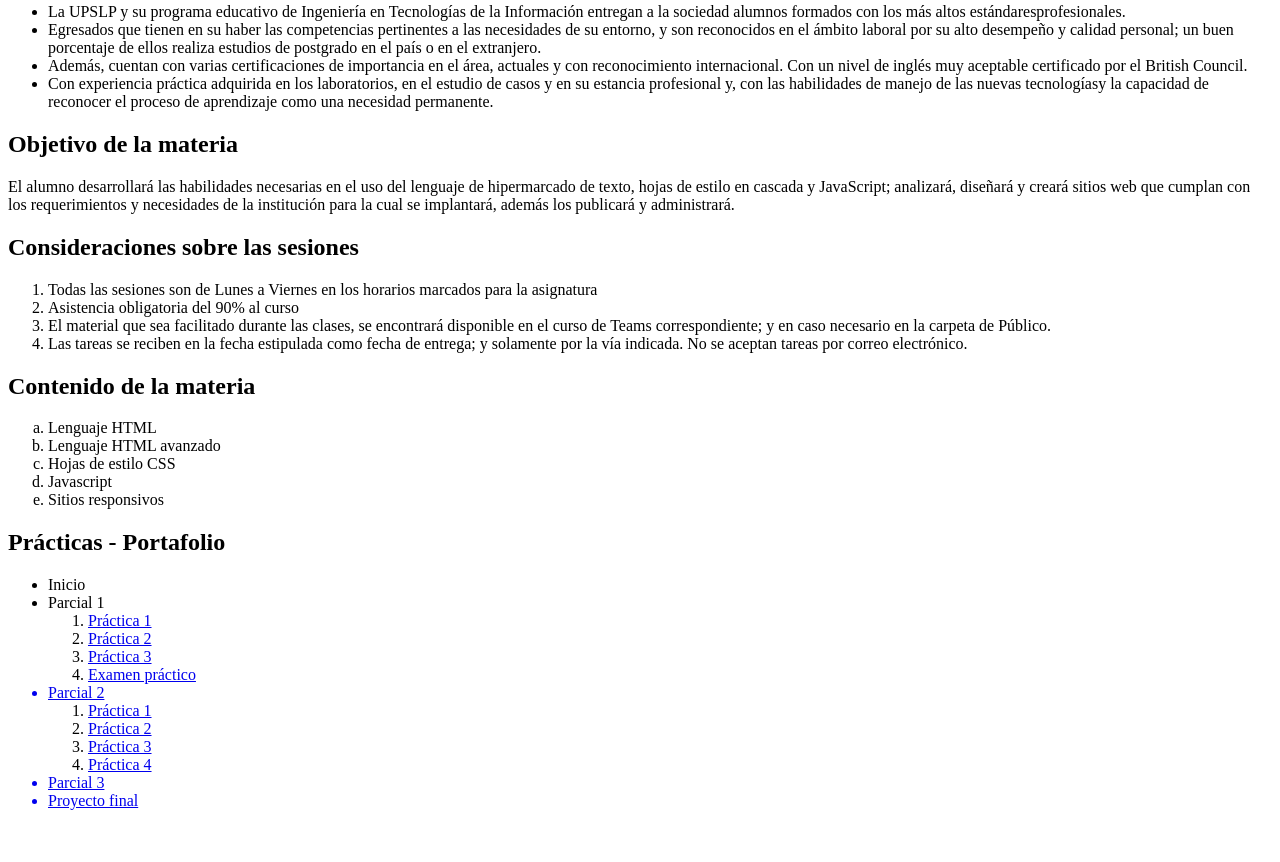
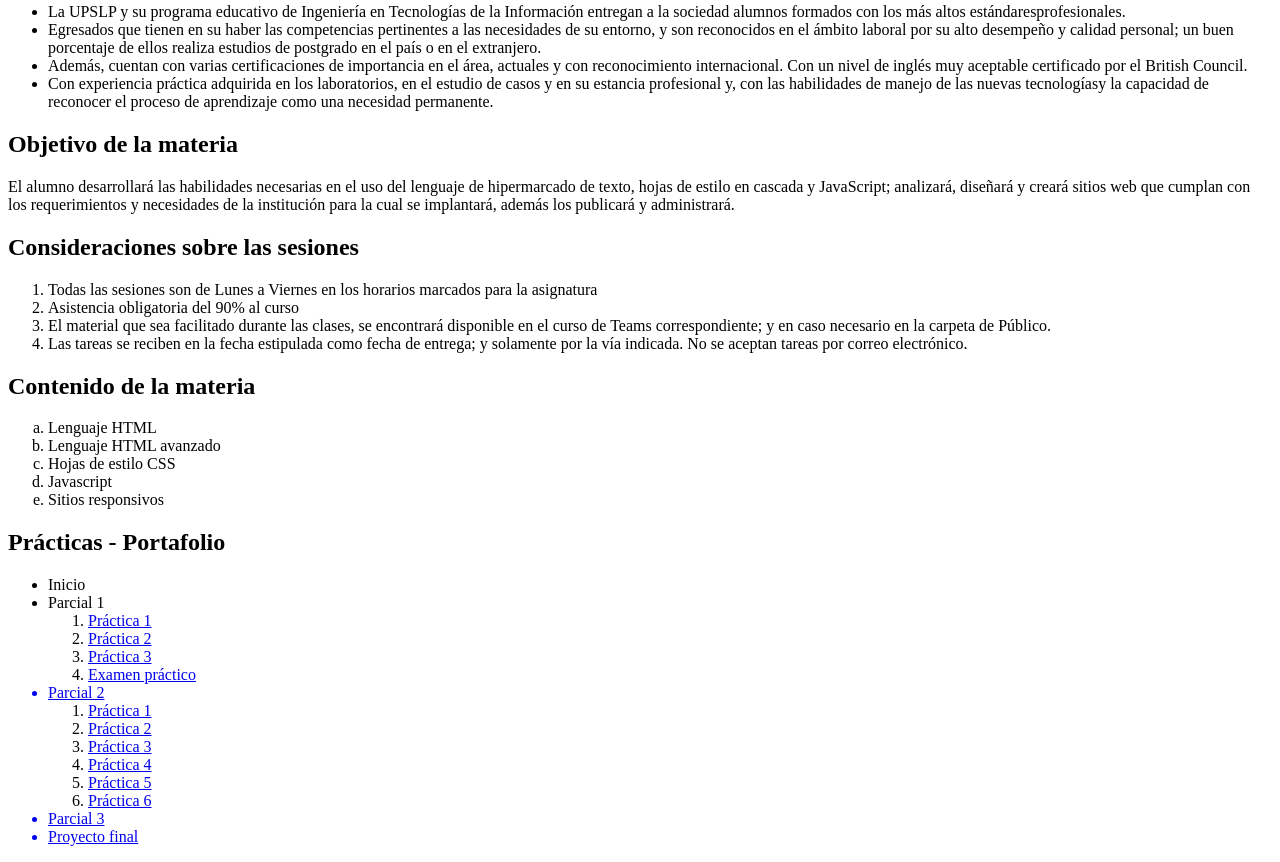
Before and after one commit to Hector110601/Portafolio-Programacion-WEB-I, a plain HTML site: page index.html in a window 1280 px wide. Shown: the part 748-1610 px from the top of the page. Before the commit the page ends 1574 px from the top, so only its background shows below. Drawn offline with Linux system fonts and the light colour scheme.

Commit message:
Update index.html

```diff
--- a/index.html
+++ b/index.html
@@ -83,6 +83,8 @@ problemas de la sociedad.</p>
    		<li><a href = "Practica 2 Forms P2.html">Práctica 2</li>
    		<li><a href = "Tablas color.html">Práctica 3</li>
 		<li><a href = "Barra Nav.html">Práctica 4</li>
+		<li><a href = "Barra Nav.html">Práctica 5</li>
+		<li><a href = "Práctica 6.html">Práctica 6</li>
 	</ol>
 		<li>Parcial 3</li>
 		<li>Proyecto final</li>
```
